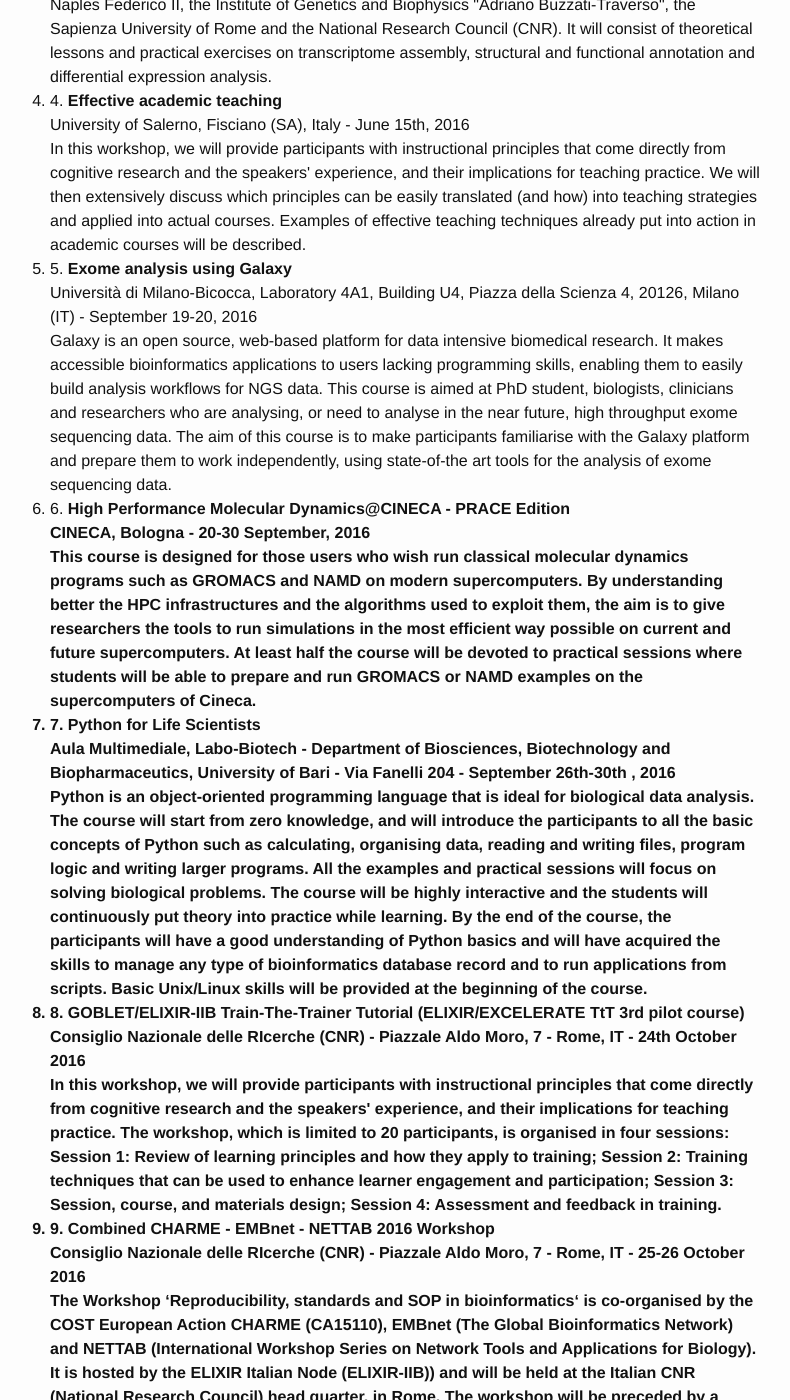
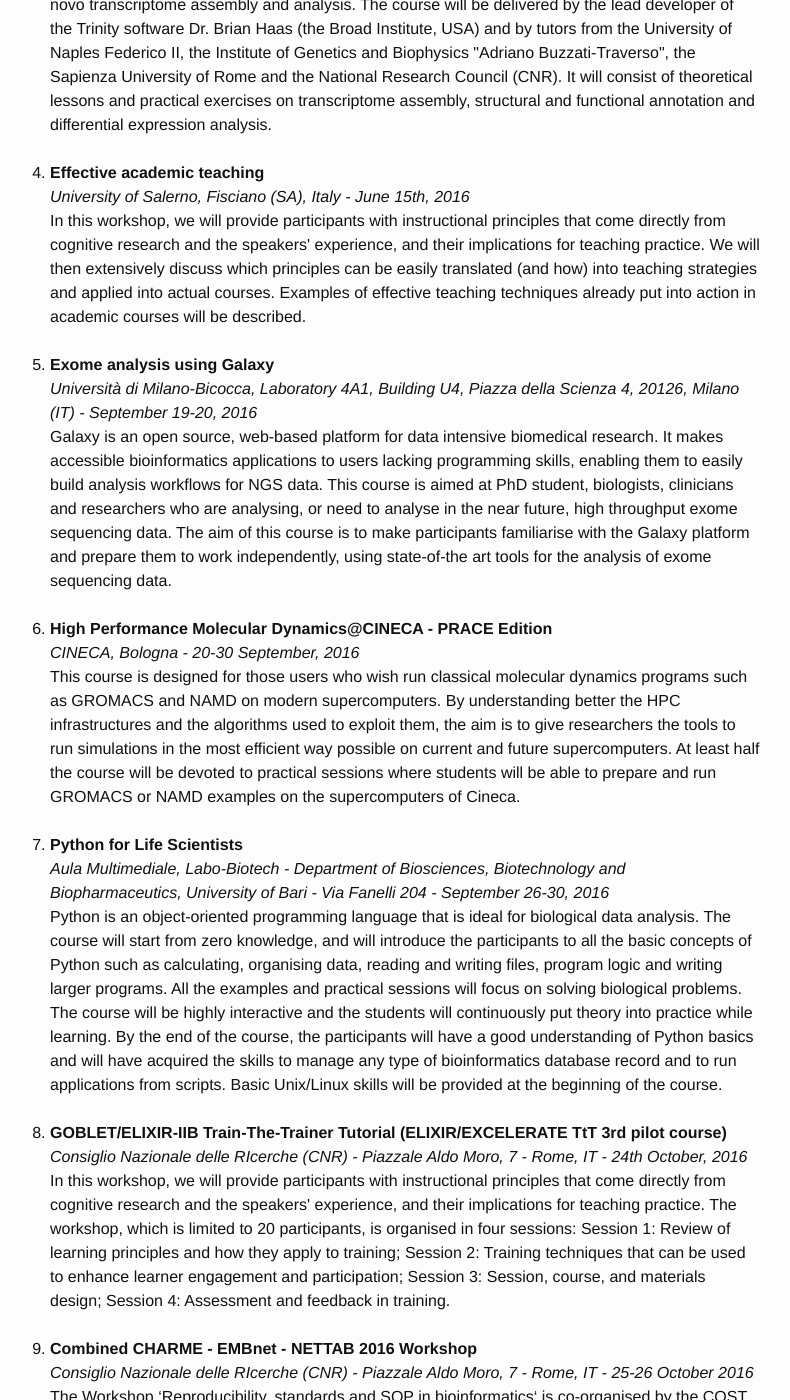
Before and after one commit to ELIXIR-IIB-training/website, a Jekyll site: the page built from docs/programme2016_copy.html, in a window 1280 px wide and 1400 px high, scrolled down 797 px. Shown: the whole window, without its empty margins (250-1040 px from the left). Built offline with Jekyll 4.4.1, drawn with Linux system fonts in a browser that asks for light colours; some of the changed text lies outside the part shown.

Commit message:
Typos programme 2016

```diff
--- a/docs/programme2016_copy.html
+++ b/docs/programme2016_copy.html
@@ -6,49 +6,53 @@ layout: default
 
   <h2 class="page-heading">Programme 2016</h2>
   <ol>
-    <li>1. <b>High Performance Molecular Dynamics</b><br>
-      CINECA, via dei Tizii 6, Rome - 5-7 April 2016<br>
+    <li><b>High Performance Molecular Dynamics</b><br>
+      <i>CINECA, via dei Tizii 6, Rome - 5-7 April, 2016</i><br>
 This course is designed for those users who wish run classical molecular dynamics programs such as GROMACS and NAMD on modern supercomputers. By understanding better the HPC infrastructures and the algorithms used to exploit them, the aim is to give researchers the tools to run simulations in the most efficient way possible on current and future supercomputers.
 At least half the course will be devoted to practical sessions where students will be able to prepare and run GROMACS or NAMD examples on the supercomputers of Cineca.
 </li>
-
-<li>2. <b>NGS for evolutionary biologists: from basic scripting to variant calling</b><br>
-Biblioteca, Consiglio Nazionale delle Ricerche, via P. Castellino 111, 80131 Naples - May 2-6, 2016<br>
+<br>
+<li><b>NGS for evolutionary biologists: from basic scripting to variant calling</b><br>
+<i>Biblioteca, Consiglio Nazionale delle Ricerche, via P. Castellino 111, 80131 Naples - May 2-6, 2016</i><br>
 This course will provide an introduction to next generation sequencing platforms, data analysis and tools for data quality control, including alignment to a reference sequence, data handling and visualisation, and variant calling and filtering (single nucleotide polymorphisms and structural variants). The course will be delivered using a mixture of lectures and computer based hands-on practical sessions, including group projects to be completed by the participants using the knowledge gained at the course. Projects will cover the general topics of population structure and admixture, demographic changes and natural selection.
 </li>
-
-<li>3. <b>RNA-seq data analysis workshop</b><br>
-University of Naples Federico II, Naples - June 6-10, 2016<br>
+<br>
+<li><b>RNA-seq data analysis workshop</b><br>
+<i>University of Naples Federico II, Naples - June 6-10, 2016</i><br>
 This course will provide an introduction on the application of the RNA-seq technology to the study of non-model organism transcriptomes and it will be centered on the Trinity software suite for the de novo transcriptome assembly and analysis. The course will be delivered by the lead developer of the Trinity software Dr. Brian Haas (the Broad Institute, USA) and by tutors from the University of Naples Federico II, the Institute of Genetics and Biophysics "Adriano Buzzati-Traverso", the Sapienza University of Rome and the National Research Council (CNR). It will consist of theoretical lessons and practical exercises on transcriptome assembly, structural and functional annotation and differential expression analysis.
 </li>
-<li>4. <b>Effective academic teaching</b><br>
-University of Salerno, Fisciano (SA), Italy - June 15th, 2016<br>
+<br>
+<li><b>Effective academic teaching</b><br>
+<i>University of Salerno, Fisciano (SA), Italy - June 15th, 2016</i><br>
 In this workshop, we will provide participants with instructional principles that come directly from cognitive research and the speakers' experience, and their implications for teaching practice. We will then extensively discuss which principles can be easily translated (and how) into teaching strategies and applied into actual courses. Examples of effective teaching techniques already put into action in academic courses will be described.
 </li>
-<li>5. <b>Exome analysis using Galaxy</b><br>
-Università di Milano-Bicocca, Laboratory 4A1, Building U4, Piazza della Scienza 4, 20126, Milano (IT) - September 19-20, 2016<br>
+<br>
+<li><b>Exome analysis using Galaxy</b><br>
+<i>Università di Milano-Bicocca, Laboratory 4A1, Building U4, Piazza della Scienza 4, 20126, Milano (IT) - September 19-20, 2016</i><br>
 Galaxy is an open source, web-based platform for data intensive biomedical research. It makes accessible bioinformatics applications to users lacking programming skills, enabling them to easily build analysis workflows for NGS data.
 This course is aimed at PhD student, biologists, clinicians and researchers who are analysing, or need to analyse in the near future, high throughput exome sequencing data.
 The aim of this course is to make participants familiarise with the Galaxy platform and prepare them to work independently, using state-of-the art tools for the analysis of exome sequencing data.
 </li>
-
-<li>6. <b>High Performance Molecular Dynamics@CINECA - PRACE Edition<b><br>
-CINECA, Bologna - 20-30 September, 2016<br>
+<br>
+<li><b>High Performance Molecular Dynamics@CINECA - PRACE Edition</b><br>
+<i>CINECA, Bologna - 20-30 September, 2016</i><br>
 This course is designed for those users who wish run classical molecular dynamics programs such as GROMACS and NAMD on modern supercomputers. By understanding better the HPC infrastructures and the algorithms used to exploit them, the aim is to give researchers the tools to run simulations in the most efficient way possible on current and future supercomputers.
 At least half the course will be devoted to practical sessions where students will be able to prepare and run GROMACS or NAMD examples on the supercomputers of Cineca.
 </li>
-<li>7. <b>Python for Life Scientists</b><br>
-Aula Multimediale, Labo-Biotech - Department of Biosciences, Biotechnology and Biopharmaceutics, University of Bari - Via Fanelli 204 - September 26th-30th , 2016<br>
+<br>
+<li><b>Python for Life Scientists</b><br>
+<i>Aula Multimediale, Labo-Biotech - Department of Biosciences, Biotechnology and Biopharmaceutics, University of Bari - Via Fanelli 204 - September 26-30, 2016</i><br>
 Python is an object-oriented programming language that is ideal for biological data analysis. The course will start from zero knowledge, and will introduce the participants to all the basic concepts of Python such as calculating, organising data, reading and writing files, program logic and writing larger programs. All the examples and practical sessions will focus on solving biological problems.
 The course will be highly interactive and the students will continuously put theory into practice while learning. By the end of the course, the participants will have a good understanding of Python basics and will have acquired the skills to manage any type of bioinformatics database record and to run applications from scripts. Basic Unix/Linux skills will be provided at the beginning of the course.
 </li>
-<li>8. <b>GOBLET/ELIXIR-IIB Train-The-Trainer Tutorial (ELIXIR/EXCELERATE TtT 3rd pilot course)</b><br>
-Consiglio Nazionale delle RIcerche (CNR) - Piazzale Aldo Moro, 7 - Rome, IT - 24th October 2016<br>
+<br>
+<li><b>GOBLET/ELIXIR-IIB Train-The-Trainer Tutorial (ELIXIR/EXCELERATE TtT 3rd pilot course)</b><br>
+<i>Consiglio Nazionale delle RIcerche (CNR) - Piazzale Aldo Moro, 7 - Rome, IT - 24th October, 2016</i><br>
 In this workshop, we will provide participants with instructional principles that come directly from cognitive research and the speakers' experience, and their implications for teaching practice. The workshop, which is limited to 20 participants, is organised in four sessions: Session 1: Review of learning principles and how they apply to training; Session 2: Training techniques that can be used to enhance learner engagement and participation; Session 3: Session, course, and materials design; Session 4: Assessment and feedback in training.
 </li>
-
-<li>9. <b>Combined CHARME - EMBnet - NETTAB 2016 Workshop</b><br>
-Consiglio Nazionale delle RIcerche (CNR) - Piazzale Aldo Moro, 7 - Rome, IT - 25-26 October 2016<br>
+<br>
+<li><b>Combined CHARME - EMBnet - NETTAB 2016 Workshop</b><br>
+<i>Consiglio Nazionale delle RIcerche (CNR) - Piazzale Aldo Moro, 7 - Rome, IT - 25-26 October 2016</i><br>
 The Workshop ‘Reproducibility, standards and SOP in bioinformatics‘ is co-organised by the COST European Action CHARME (CA15110), EMBnet (The Global Bioinformatics Network) and NETTAB (International Workshop Series on Network Tools and Applications for Biology). It is hosted by the ELIXIR Italian Node (ELIXIR-IIB)) and will be held at the Italian CNR (National Research Council) head quarter, in Rome. The workshop will be preceded by a GOBLET/ELIXIR-ITA Tutorial and a ELIXIR Hacktahon on Monday 24th.
 </li>
 </ol>
```
